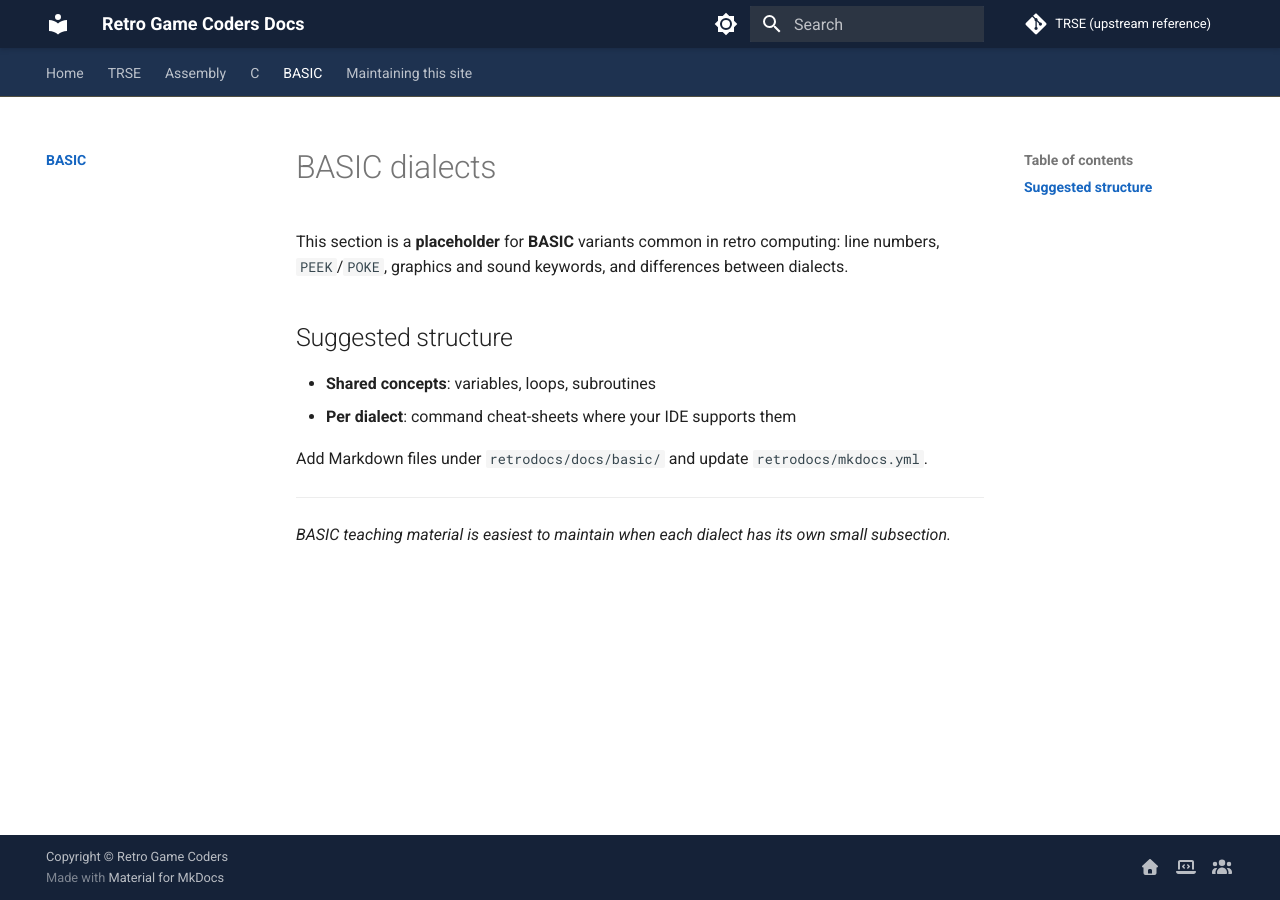
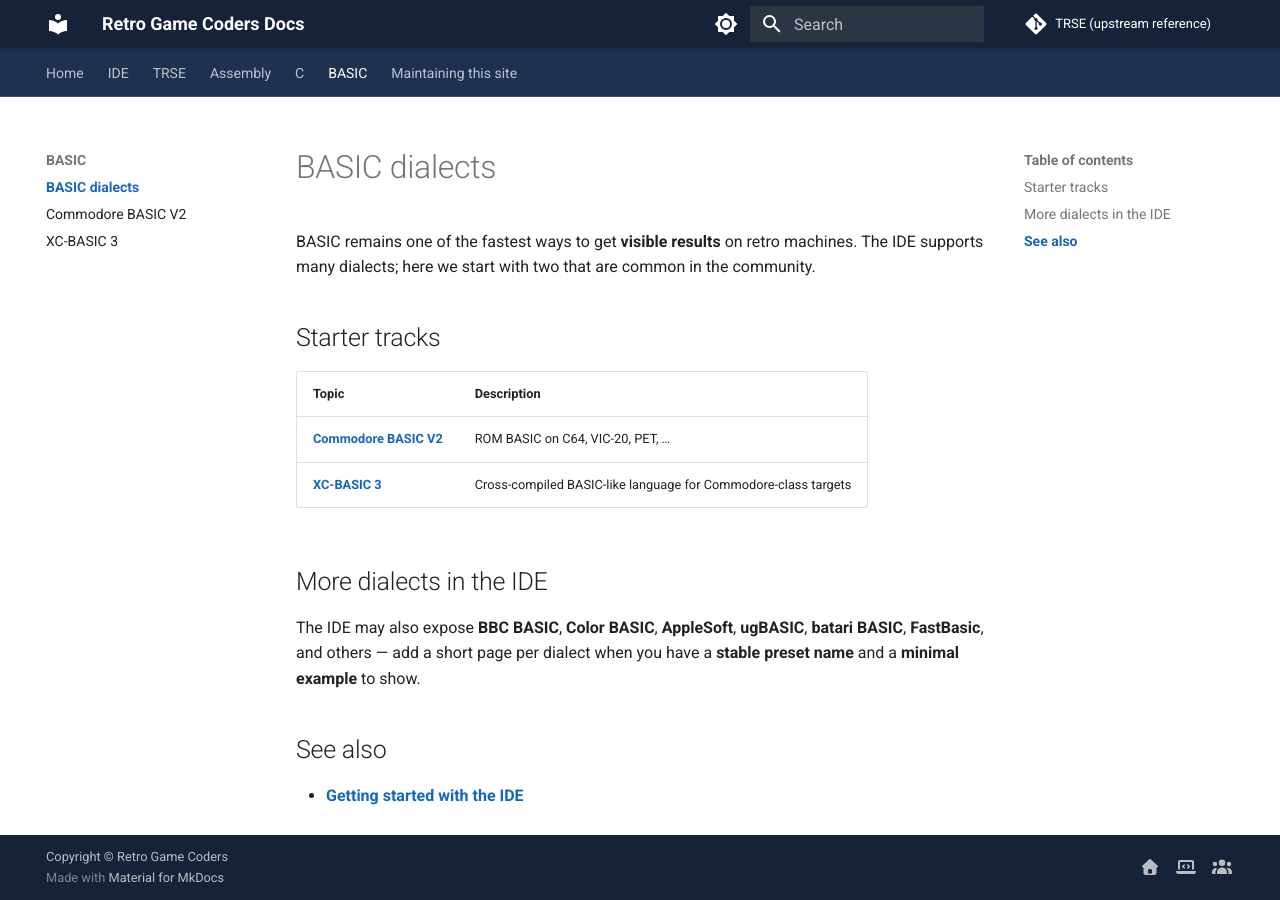
Before and after one commit to omiq/retrodocs, an MkDocs documentation site: the page built from docs/basic/index.md, in a window 1280 px wide. Built offline with MkDocs 1.6.1 and Material for MkDocs 9.7.7, drawn with Linux system fonts in a browser that asks for light colours; comment, search, counter and statistics services are not loaded.

Commit message:
retrodocs: IDE getting started + BASIC/asm/C starter tracks
- ide/getting-started.md from public IDE help (cleaned, MkDocs admonitions)
- basic: commodore-basic-v2, xc-basic-3; assembly: 6502, z80; c: cc65
- Update nav, index pages, MAINTAINING pointer

Co-authored-by: Chris Garrett <chris@chrisg.com>

```diff
--- a/docs/basic/index.md
+++ b/docs/basic/index.md
@@ -1,14 +1,18 @@
 # BASIC dialects
 
-This section is a **placeholder** for **BASIC** variants common in retro computing: line numbers, `PEEK`/`POKE`, graphics and sound keywords, and differences between dialects.
+BASIC remains one of the fastest ways to get **visible results** on retro machines. The IDE supports many dialects; here we start with two that are common in the community.
 
-## Suggested structure
+## Starter tracks
 
-- **Shared concepts**: variables, loops, subroutines
-- **Per dialect**: command cheat-sheets where your IDE supports them
+| Topic | Description |
+|--------|-------------|
+| **[Commodore BASIC V2](commodore-basic-v2.md)** | ROM BASIC on C64, VIC-20, PET, … |
+| **[XC-BASIC 3](xc-basic-3.md)** | Cross-compiled BASIC-like language for Commodore-class targets |
 
-Add Markdown files under `retrodocs/docs/basic/` and update `retrodocs/mkdocs.yml`.
+## More dialects in the IDE
 
----
+The IDE may also expose **BBC BASIC**, **Color BASIC**, **AppleSoft**, **ugBASIC**, **batari BASIC**, **FastBasic**, and others — add a short page per dialect when you have a **stable preset name** and a **minimal example** to show.
 
-*BASIC teaching material is easiest to maintain when each dialect has its own small subsection.*
+## See also
+
+- **[Getting started with the IDE](../ide/getting-started.md)**
--- a/mkdocs.yml
+++ b/mkdocs.yml
@@ -64,13 +64,23 @@ markdown_extensions:
 
 nav:
   - Home: index.md
+  - IDE:
+      - ide/getting-started.md
   - TRSE:
       - trse/index.md
       - "Methods (reference)": trse/reference/methods-index.md
       - trse/help-import.md
-  - Assembly: assembly/index.md
-  - C: c/index.md
-  - BASIC: basic/index.md
+  - Assembly:
+      - assembly/index.md
+      - assembly/6502.md
+      - assembly/z80.md
+  - C:
+      - c/index.md
+      - c/cc65.md
+  - BASIC:
+      - basic/index.md
+      - basic/commodore-basic-v2.md
+      - basic/xc-basic-3.md
   - Maintaining this site: MAINTAINING.md
 
 extra:
```
Also changed, not shown: docs/assembly/6502.md (added, +48 -0 lines), docs/assembly/index.md (+11 -10 lines), docs/assembly/z80.md (added, +35 -0 lines), docs/basic/commodore-basic-v2.md (added, +44 -0 lines), docs/basic/xc-basic-3.md (added, +43 -0 lines), docs/c/cc65.md (added, +49 -0 lines), docs/c/index.md (+11 -8 lines), docs/ide/getting-started.md (added, +114 -0 lines), docs/index.md (+5 -4 lines).
